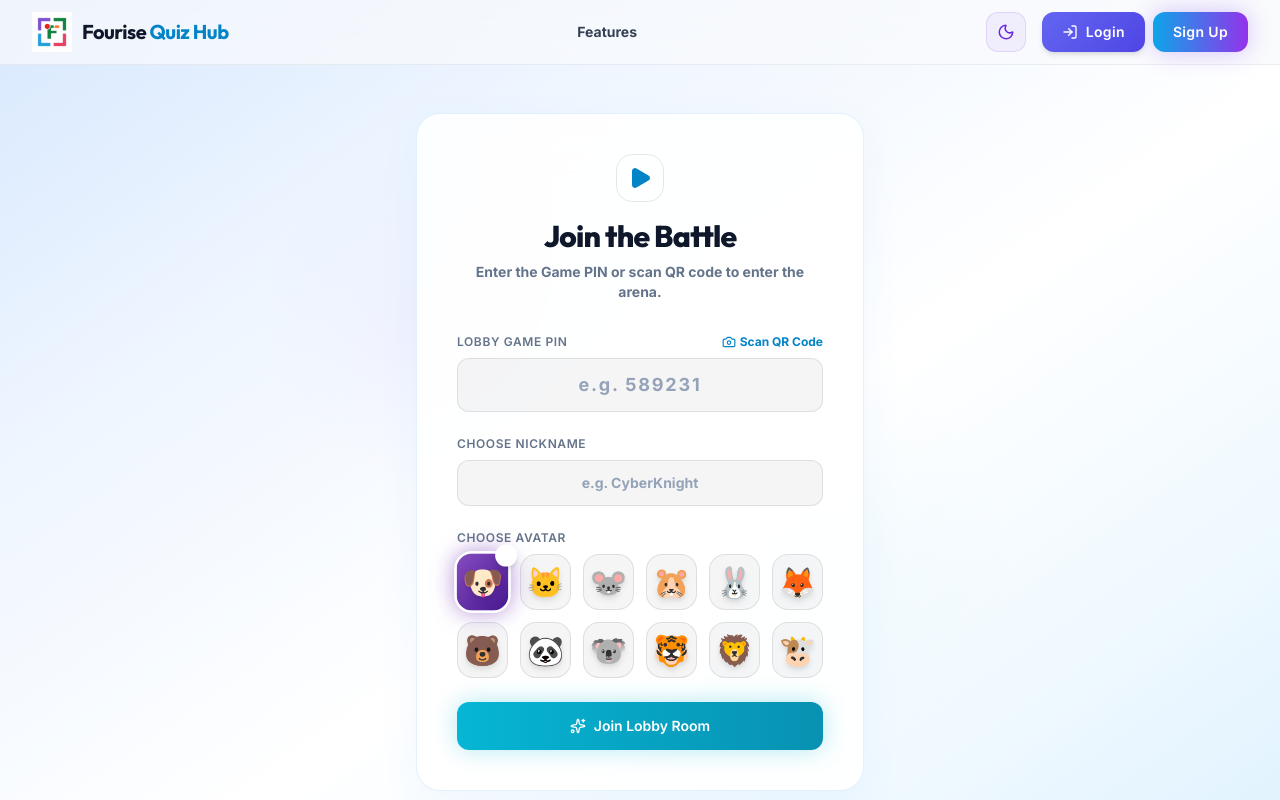
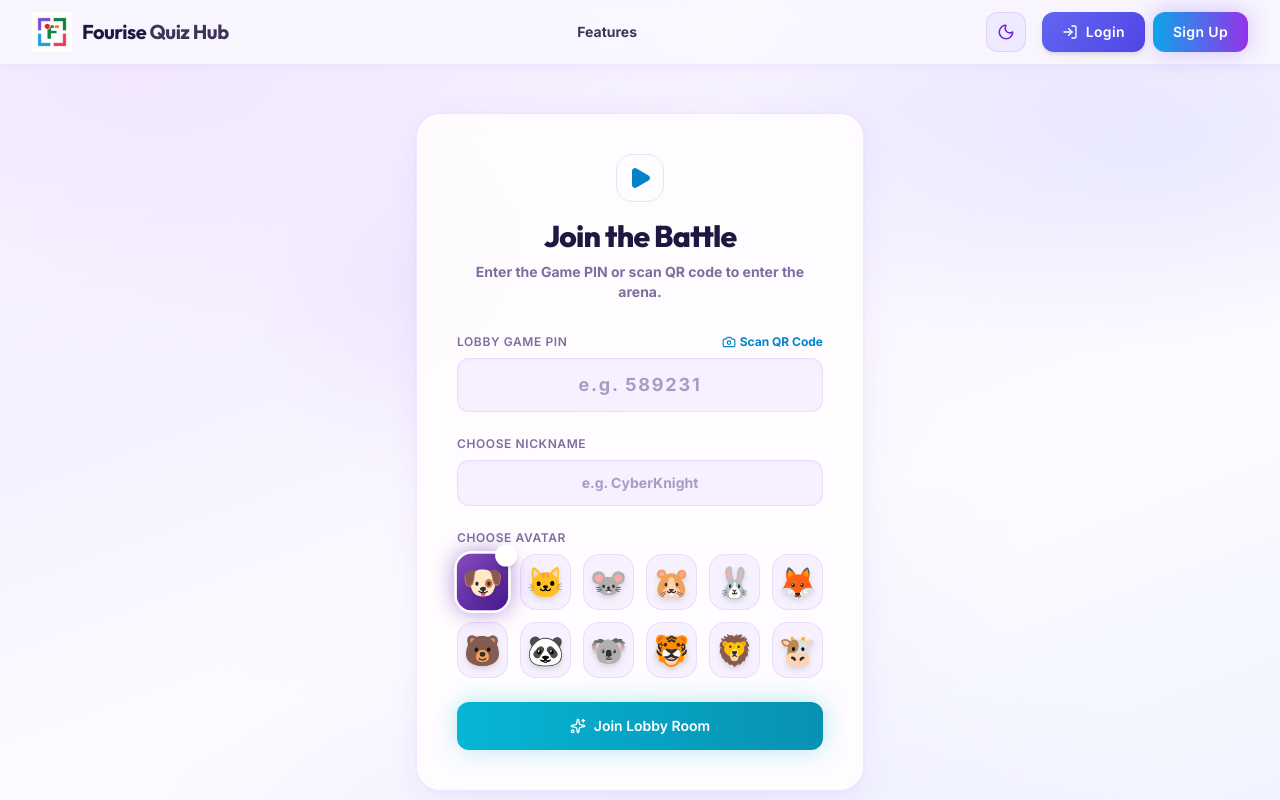
Before and after one commit to sanskrutikothari18/QuizForge, a React (Vite) app in the folder client/: page /join in a window 1280 px wide. Shown: the top 800 px of the page. Built offline with nearby package versions, Linux system fonts and the light colour scheme; no server answers.

Commit message:
chore: save local changes before merge

```diff
--- a/client/src/App.jsx
+++ b/client/src/App.jsx
@@ -5,7 +5,7 @@ import { QueryClient, QueryClientProvider } from '@tanstack/react-query';
 import { Toaster } from 'react-hot-toast';
 
 // Initialize Theme to prevent flicker
-const savedTheme = localStorage.getItem('theme') || 'dark';
+const savedTheme = localStorage.getItem('theme') || 'light';
 if (savedTheme === 'light') {
   document.documentElement.classList.add('light');
 } else {
@@ -77,6 +77,20 @@ function AnimatedRoutes() {
 }
 
 export default function App() {
+  const [theme, setTheme] = React.useState(localStorage.getItem('theme') || 'dark');
+
+  // Sync theme state when it changes (Navbar updates localStorage + html class)
+  React.useEffect(() => {
+    const observer = new MutationObserver(() => {
+      const isLight = document.documentElement.classList.contains('light');
+      setTheme(isLight ? 'light' : 'dark');
+    });
+    observer.observe(document.documentElement, { attributes: true, attributeFilter: ['class'] });
+    return () => observer.disconnect();
+  }, []);
+
+  const isLight = theme === 'light';
+
   return (
     <QueryClientProvider client={queryClient}>
       <ThemeProvider>
@@ -87,9 +101,14 @@ export default function App() {
               position="top-right"
               toastOptions={{
                 style: {
-                  background: '#18181b',
-                  color: '#fff',
-                  border: '1px solid rgba(255, 255, 255, 0.08)',
+                  background: isLight ? '#faf8ff' : '#18181b',
+                  color: isLight ? '#1e1840' : '#fff',
+                  border: isLight
+                    ? '1px solid rgba(139, 92, 246, 0.18)'
+                    : '1px solid rgba(255, 255, 255, 0.08)',
+                  boxShadow: isLight
+                    ? '0 4px 16px rgba(109, 40, 217, 0.10)'
+                    : '0 4px 16px rgba(0,0,0,0.4)',
                   fontFamily: 'Inter, sans-serif',
                   fontSize: '14px',
                 },
--- a/client/src/index.css
+++ b/client/src/index.css
@@ -32,21 +32,22 @@
 }
 
 .light {
-  --background: #f0f7ff;
-  --text-main: #334155;
-  --text-muted: #64748b;
-  --text-heading: #0f172a;
-  --card-bg: rgba(255, 255, 255, 0.92);
-  --card-border: rgba(99, 179, 237, 0.15);
-  --header-bg: rgba(240, 247, 255, 0.85);
-  --header-border: rgba(99, 179, 237, 0.12);
-  --glass-panel-bg: rgba(255, 255, 255, 0.88);
-  --glass-panel-border: rgba(99, 179, 237, 0.18);
-  --glass-panel-shadow: 0 12px 40px 0 rgba(59, 130, 246, 0.06);
+  /* Warm ivory-lavender base — easy on eyes, premium feel */
+  --background: #faf8ff;
+  --text-main: #3d3557;
+  --text-muted: #7b6fa0;
+  --text-heading: #1e1840;
+  --card-bg: rgba(255, 253, 255, 0.95);
+  --card-border: rgba(139, 92, 246, 0.12);
+  --header-bg: rgba(250, 248, 255, 0.88);
+  --header-border: rgba(139, 92, 246, 0.10);
+  --glass-panel-bg: rgba(255, 253, 255, 0.90);
+  --glass-panel-border: rgba(139, 92, 246, 0.14);
+  --glass-panel-shadow: 0 12px 40px 0 rgba(109, 40, 217, 0.07), 0 2px 8px 0 rgba(109, 40, 217, 0.04);
   --glass-panel-bg-hover: rgba(255, 255, 255, 0.98);
-  --glass-panel-border-hover: rgba(124, 58, 237, 0.25);
-  --glass-panel-shadow-hover: 0 12px 40px 0 rgba(124, 58, 237, 0.08);
-  --ambient-grid-color: rgba(59, 130, 246, 0.04);
+  --glass-panel-border-hover: rgba(124, 58, 237, 0.30);
+  --glass-panel-shadow-hover: 0 16px 48px 0 rgba(124, 58, 237, 0.12);
+  --ambient-grid-color: rgba(139, 92, 246, 0.05);
 }
 
 @layer base {
@@ -181,7 +182,7 @@
 }
 
 ::-webkit-scrollbar-thumb {
-  background: #1f1f23;
+  background: #3a3a4a;
   border-radius: 4px;
 }
 
@@ -688,66 +689,114 @@
     .navbar { padding: 12px 16px; }
 }
 
-/* ── Light Mode Color Class Overrides ── */
-/* Override text colors globally for light mode */
+/* ═══════════════════════════════════════════════════════════
+   LIGHT MODE — Warm Ivory / Soft Lavender Premium Theme
+   Easy on the eyes, visually attractive, high contrast for readability
+   ═══════════════════════════════════════════════════════════ */
+
+/* ── Global Background ── */
+.light,
+.light body,
+.light html {
+  background-color: #faf8ff !important;
+  background-image:
+    radial-gradient(ellipse 80% 60% at 10% 0%, rgba(216, 180, 254, 0.22) 0%, transparent 60%),
+    radial-gradient(ellipse 60% 50% at 90% 10%, rgba(165, 180, 252, 0.18) 0%, transparent 55%),
+    radial-gradient(ellipse 70% 60% at 50% 100%, rgba(196, 181, 253, 0.14) 0%, transparent 60%),
+    linear-gradient(160deg, #faf7ff 0%, #f5f0ff 30%, #fdfcff 60%, #f0f4ff 100%) !important;
+  background-attachment: fixed !important;
+  min-height: 100vh;
+}
+
+.light .bg-background {
+  background-color: transparent !important;
+  background-image:
+    radial-gradient(ellipse 80% 60% at 10% 0%, rgba(216, 180, 254, 0.22) 0%, transparent 60%),
+    radial-gradient(ellipse 60% 50% at 90% 10%, rgba(165, 180, 252, 0.18) 0%, transparent 55%),
+    radial-gradient(ellipse 70% 60% at 50% 100%, rgba(196, 181, 253, 0.14) 0%, transparent 60%),
+    linear-gradient(160deg, #faf7ff 0%, #f5f0ff 30%, #fdfcff 60%, #f0f4ff 100%) !important;
+  background-attachment: fixed !important;
+}
+
+/* ── Text Color Overrides ── */
+.light .text-gray-100,
 .light .text-gray-200,
 .light .text-gray-300 {
   color: var(--text-main) !important;
 }
-.light .text-gray-400 {
+.light .text-gray-400,
+.light .text-gray-500 {
   color: var(--text-muted) !important;
 }
 .light .text-white {
   color: var(--text-heading) !important;
 }
-.light .text-gray-100 {
-  color: var(--text-heading) !important;
-}
 
-/* Overrides for backgrounds */
-.light body,
-.light html {
-  background-image: linear-gradient(145deg, #dbeafe 0%, #eff6ff 25%, #ffffff 55%, #f0f9ff 80%, #e0f2fe 100%) !important;
-  background-attachment: fixed !important;
-  min-height: 100vh;
-}
-.light .bg-background {
-  background-color: transparent !important;
-  background-image: linear-gradient(145deg, #dbeafe 0%, #eff6ff 25%, #ffffff 55%, #f0f9ff 80%, #e0f2fe 100%) !important;
-  background-attachment: fixed !important;
-}
-
+/* ── Background Utility Overrides ── */
 .light .bg-white\/5 {
-  background-color: rgba(15, 23, 42, 0.04) !important;
+  background-color: rgba(109, 40, 217, 0.04) !important;
 }
 .light .bg-white\/10 {
-  background-color: rgba(15, 23, 42, 0.08) !important;
+  background-color: rgba(109, 40, 217, 0.07) !important;
 }
 .light .bg-white\/20 {
-  background-color: rgba(15, 23, 42, 0.15) !important;
+  background-color: rgba(109, 40, 217, 0.10) !important;
 }
 .light .bg-white\/\[0\.02\] {
-  background-color: rgba(15, 23, 42, 0.015) !important;
+  background-color: rgba(109, 40, 217, 0.02) !important;
 }
 .light .bg-black {
   background-color: #ffffff !important;
 }
 .light .bg-background\/60 {
-  background-color: rgba(248, 250, 252, 0.7) !important;
+  background-color: rgba(250, 248, 255, 0.82) !important;
 }
 
-/* Overrides for borders */
+/* ── Border Utility Overrides ── */
 .light .border-white\/5 {
-  border-color: rgba(15, 23, 42, 0.06) !important;
+  border-color: rgba(139, 92, 246, 0.08) !important;
 }
 .light .border-white\/10 {
-  border-color: rgba(15, 23, 42, 0.1) !important;
+  border-color: rgba(139, 92, 246, 0.13) !important;
 }
 .light .border-white\/20 {
-  border-color: rgba(15, 23, 42, 0.18) !important;
+  border-color: rgba(139, 92, 246, 0.20) !important;
 }
 
-/* Keep text white inside primary and secondary buttons & gradient cards */
+/* ── Glass Panel ── */
+.light .glass-panel {
+  background: rgba(255, 253, 255, 0.90) !important;
+  border-color: rgba(139, 92, 246, 0.14) !important;
+  box-shadow: 0 8px 32px rgba(109, 40, 217, 0.07), 0 1px 4px rgba(109, 40, 217, 0.04) !important;
+}
+.light .glass-panel-hover:hover {
+  background: rgba(255, 255, 255, 0.98) !important;
+  border-color: rgba(124, 58, 237, 0.28) !important;
+  box-shadow: 0 16px 48px rgba(124, 58, 237, 0.10) !important;
+}
+
+/* ── Header / Navbar ── */
+.light header {
+  background: rgba(250, 248, 255, 0.88) !important;
+  border-bottom-color: rgba(139, 92, 246, 0.10) !important;
+  box-shadow: 0 1px 12px rgba(109, 40, 217, 0.05) !important;
+}
+
+/* Navbar text in light mode */
+.light header a,
+.light header nav a,
+.light header span {
+  color: var(--text-main) !important;
+}
+.light header a:hover,
+.light header nav a:hover {
+  color: var(--text-heading) !important;
+}
+.light header .font-outfit {
+  color: var(--text-heading) !important;
+}
+
+/* ── Buttons — keep white text on colored buttons ── */
 .light .btn-premium,
 .light .btn-premium *,
 .light .btn-primary-gradient,
@@ -773,56 +822,151 @@
   color: #ffffff !important;
 }
 
-/* Make sure inputs and select options are readable in light mode */
+/* ── Inputs / Forms ── */
 .light input,
 .light select,
 .light textarea {
-  color: #0f172a !important;
-  background-color: rgba(15, 23, 42, 0.03) !important;
-  border-color: rgba(15, 23, 42, 0.12) !important;
+  color: #1e1840 !important;
+  background-color: rgba(255, 253, 255, 0.85) !important;
+  border-color: rgba(139, 92, 246, 0.18) !important;
+  box-shadow: inset 0 1px 3px rgba(109, 40, 217, 0.04);
+}
+.light input:focus,
+.light select:focus,
+.light textarea:focus {
+  border-color: rgba(124, 58, 237, 0.45) !important;
+  box-shadow: 0 0 0 3px rgba(139, 92, 246, 0.10) !important;
 }
 .light input::placeholder,
 .light select::placeholder,
 .light textarea::placeholder {
-  color: #94a3b8 !important;
+  color: #a99bc7 !important;
 }
 .light select option {
-  background-color: #ffffff !important;
-  color: #0f172a !important;
+  background-color: #faf8ff !important;
+  color: #1e1840 !important;
 }
 
-/* Dashboard Stats / custom cards */
+/* ── Stat Cards ── */
 .light .stat-card {
-  background: rgba(15, 23, 42, 0.03) !important;
-  border-color: rgba(15, 23, 42, 0.08) !important;
+  background: rgba(255, 253, 255, 0.92) !important;
+  border-color: rgba(139, 92, 246, 0.10) !important;
+  box-shadow: 0 2px 12px rgba(109, 40, 217, 0.05) !important;
 }
 .light .stat-card .stat-label {
-  color: #64748b !important;
+  color: #7b6fa0 !important;
 }
 
-/* Quiz Card adjustments */
+/* ── Quiz Cards ── */
 .light .quiz-card {
-  background: #ffffff !important;
-  border-color: rgba(15, 23, 42, 0.08) !important;
-  box-shadow: 0 4px 20px rgba(0, 0, 0, 0.03) !important;
+  background: rgba(255, 253, 255, 0.95) !important;
+  border-color: rgba(139, 92, 246, 0.10) !important;
+  box-shadow: 0 4px 20px rgba(109, 40, 217, 0.05) !important;
 }
 .light .quiz-card:hover {
-  border-color: rgba(124, 58, 237, 0.25) !important;
-  box-shadow: 0 12px 30px rgba(124, 58, 237, 0.08) !important;
+  border-color: rgba(124, 58, 237, 0.28) !important;
+  box-shadow: 0 12px 32px rgba(124, 58, 237, 0.09) !important;
 }
 
-/* Custom Scrollbar */
+/* ── Old-style .card class ── */
+.light .card {
+  background: rgba(255, 253, 255, 0.93) !important;
+  border-color: rgba(139, 92, 246, 0.12) !important;
+  box-shadow: 0 8px 32px rgba(109, 40, 217, 0.07) !important;
+}
+
+/* ── Leaderboard rows ── */
+.light .lb-row {
+  background: rgba(255, 253, 255, 0.88) !important;
+  border-color: rgba(139, 92, 246, 0.10) !important;
+}
+.light .lb-row.me {
+  background: rgba(139, 92, 246, 0.08) !important;
+  border-color: rgba(124, 58, 237, 0.30) !important;
+}
+
+/* ── Navbar / old .navbar ── */
+.light .navbar {
+  background: rgba(250, 248, 255, 0.88) !important;
+  border-bottom-color: rgba(139, 92, 246, 0.10) !important;
+  box-shadow: 0 1px 12px rgba(109, 40, 217, 0.05) !important;
+}
+
+/* ── Divider ── */
+.light .divider {
+  background: rgba(139, 92, 246, 0.10) !important;
+}
+
+/* ── Badge ── */
+.light .badge {
+  background: rgba(139, 92, 246, 0.08) !important;
+  color: #6d28d9 !important;
+  border-color: rgba(139, 92, 246, 0.20) !important;
+}
+
+/* ── Statistics section dark strip ── */
+.light section.bg-\[\#0c0c0e\]\/30 {
+  background: rgba(237, 233, 254, 0.35) !important;
+  border-color: rgba(139, 92, 246, 0.10) !important;
+}
+
+/* border-y override in stats strip */
+.light .border-y {
+  border-color: rgba(139, 92, 246, 0.10) !important;
+}
+.light .border-t {
+  border-color: rgba(139, 92, 246, 0.10) !important;
+}
+.light .border-b {
+  border-color: rgba(139, 92, 246, 0.10) !important;
+}
+
+/* ── Feature card icon containers ── */
+.light .bg-white\/5.border.border-white\/10 {
+  background-color: rgba(139, 92, 246, 0.07) !important;
+  border-color: rgba(139, 92, 246, 0.14) !important;
+}
+
+/* ── Step circles in How-it-works ── */
+.light .bg-white\/5.border-white\/10 {
+  background-color: rgba(139, 92, 246, 0.07) !important;
+  border-color: rgba(139, 92, 246, 0.14) !important;
+}
+
+/* ── Glow Spheres ── */
+.light .bg-glow-primary {
+  background: radial-gradient(circle, rgba(139, 92, 246, 0.12) 0%, transparent 70%) !important;
+}
+.light .bg-glow-secondary {
+  background: radial-gradient(circle, rgba(99, 102, 241, 0.10) 0%, transparent 70%) !important;
+}
+
+/* ── Custom Scrollbar ── */
 .light ::-webkit-scrollbar-track {
-  background: #ffffff !important;
+  background: #f5f0ff !important;
 }
 .light ::-webkit-scrollbar-thumb {
-  background: #cbd5e1 !important;
+  background: #c4b5fd !important;
+}
+.light ::-webkit-scrollbar-thumb:hover {
+  background: #7C3AED !important;
 }
 
-/* Glow Spheres overrides for white background */
-.light .bg-glow-primary {
-  background: radial-gradient(circle, rgba(124, 58, 237, 0.08) 0%, rgba(255, 255, 255, 0) 70%) !important;
+/* ── Skeleton loading in light mode ── */
+.light .skeleton-loading {
+  background: linear-gradient(90deg, #ede9fe 25%, #f5f0ff 50%, #ede9fe 75%) !important;
+  background-size: 200% 100% !important;
 }
-.light .bg-glow-secondary {
-  background: radial-gradient(circle, rgba(6, 182, 212, 0.08) 0%, rgba(255, 255, 255, 0) 70%) !important;
+
+/* ── Timer bar track ── */
+.light .timer-bar {
+  background: rgba(139, 92, 246, 0.12) !important;
 }
+
+/* ── Toast overrides (for React Hot Toast in light mode) ── */
+.light-toast {
+  background: #ffffff !important;
+  color: #1e1840 !important;
+  border: 1px solid rgba(139, 92, 246, 0.15) !important;
+  box-shadow: 0 4px 16px rgba(109, 40, 217, 0.10) !important;
+}
```
